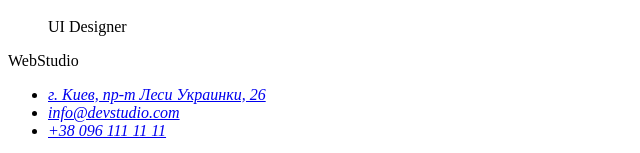
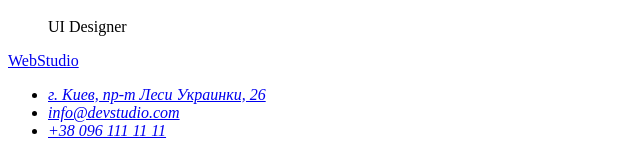
Before and after one commit to iryna-kos/goit-markup-hw-01, a plain HTML site: page index.html in a window 1280 px wide. Shown: the part 2877-3030 px from the top of the page, 0-640 px from the left. Drawn offline with Linux system fonts and the light colour scheme.

Commit message:
Изменила в футере лого с текста на ссылку

```diff
--- a/index.html
+++ b/index.html
@@ -88,7 +88,7 @@
         </section>
     </main>
     <footer>
-        <p>WebStudio</p>
+        <a href="/">WebStudio</a>
         <address>
             <ul>
                 <li>
```
